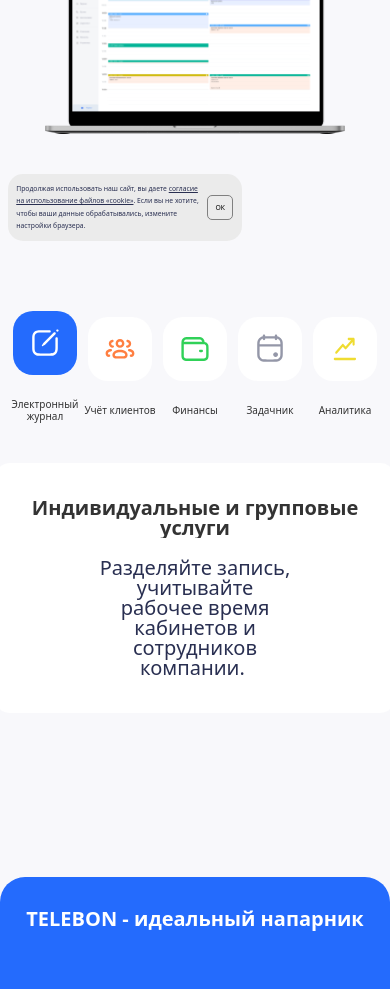
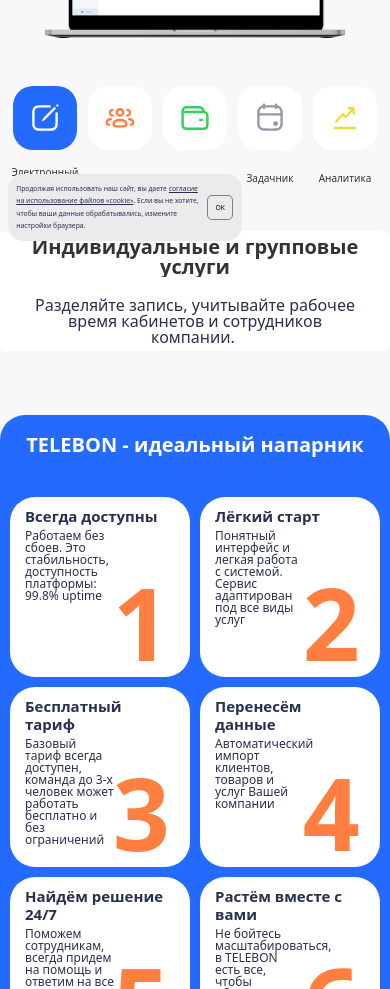
Before and after one commit to Pavel293/Site2, a Next.js app: page / in a window 390 px wide. Shown: the part 578-1567 px from the top of the page. Built offline with nearby package versions, Linux system fonts and the light colour scheme; no server answers.

Commit message:
small fix

```diff
--- a/src/components/layout/Layout.module.scss
+++ b/src/components/layout/Layout.module.scss
@@ -1,3 +1,4 @@
 .container {
 	background-color: #f8f8fb;
+	-webkit-tap-highlight-color: transparent;
 }
--- a/src/components/layout/footer/Footer.module.scss
+++ b/src/components/layout/footer/Footer.module.scss
@@ -50,6 +50,7 @@
 			margin-top: 32px;
 			gap: 16px;
 			margin-bottom: 16px;
+			-webkit-tap-highlight-color: transparent;
 			.text {
 				display: flex;
 				flex-direction: row;
--- a/src/components/screens/description/Description.module.scss
+++ b/src/components/screens/description/Description.module.scss
@@ -42,6 +42,9 @@
 		font-weight: 400;
 		text-align: center;
 		color: #333333;
+		height: 10px;
+		display: flex;
+		align-items: center;
 	}
 	&:nth-child(1) {
 		.iconBox {
@@ -141,15 +144,17 @@
 @media (max-width: 900px) {
 	.fuck {
 		align-items: center;
+		margin-top: 0;
 		.buttonBorder {
 			gap: 0;
 		}
 	}
 	.buttonContent {
 		width: 400px;
-		height: 250px;
+		height: 120px;
 		flex-direction: column;
 		justify-content: center;
+		padding: 10px 0;
 		div{
 			.textBox{
 				display: flex;
@@ -162,9 +167,9 @@
 					text-align: center;
 				}
 				h4 {
-					width: 50vw;
-					font-size: 20px;
-					line-height: 20px;
+					width: 90%;
+					font-size: 16px;
+					line-height: 16px;
 					text-align: center;
 				}
 			}
--- a/src/components/screens/hero/Hero.module.scss
+++ b/src/components/screens/hero/Hero.module.scss
@@ -42,7 +42,7 @@
 		.buttons {
 			@apply flex gap-6 items-center justify-center;
 			margin: 40px 0 0 0;
-
+			-webkit-tap-highlight-color: transparent;
 			list-style: none;
 			padding: 0;
 			.auth {
--- a/src/components/screens/home/Home.module.scss
+++ b/src/components/screens/home/Home.module.scss
@@ -67,6 +67,7 @@
 		}
 	}
 	.button {
+		-webkit-tap-highlight-color: transparent;
 		display: flex;
 		margin: 0 auto;
 		align-items: center;
@@ -211,17 +212,22 @@
 		}
 	}
 	.wrapper {
-		@apply flex flex-col gap-[100px] pt-24;
+		@apply flex flex-col gap-[100px] pt-12;
 	}
 }
 
 @media (max-width: 440px) {
+	.wrapper {
+		padding-top: 0;
+		gap: 32px;
+	}
 	.container {
 		width: 400px;
 		h1 {
 			font-size: 25px;
 		}
 		.grid {
+			margin: 16px 0 48px 0;
 			grid-template-columns: repeat(1, 1fr);
 			.card {
 				.text {
@@ -245,7 +251,7 @@
 		}
 		.company {
 			width: 400px;
-			margin: 32px auto;
+			margin: 32px auto 0 auto;
 			flex-direction: column;
 			.text {
 				width: 356px;
--- a/src/components/screens/home/Home.tsx
+++ b/src/components/screens/home/Home.tsx
@@ -69,9 +69,9 @@
 							</div>
 						))}
 					</div>
-					<Link href="https://lk.telebon.ru/registration">
-						<div className={styles.button}>Зарегистрироваться</div>
-					</Link>
+					<div className={styles.button}>
+						<Link href="https://lk.telebon.ru/registration">Зарегистрироваться</Link>
+					</div>
 					<div className={styles.company}>
 						<div className={styles.text}>
 							<h2>В реестре аккредитованных ИТ-компаний</h2>
--- a/src/components/screens/rate/Rate.module.scss
+++ b/src/components/screens/rate/Rate.module.scss
@@ -65,9 +65,11 @@
 		display: none;
 	}
 	.fuck {
-		height: 800px;
+		height: 700px;
+		margin-top: 32px;
 		h1{
 			font-size: 20px;
+			margin: 16px auto 32px auto;
 		}
 	}
 	.container {
@@ -75,21 +77,22 @@
 		grid-template-columns: repeat(2, 1fr);
 		gap: 10px;
 		.card {
-			height: 200px;
-			width: 200px;
-			padding: 20px;
+			height: 180px;
+			width: 180px;
+			padding: 10px 15px;
 			h2{
 				font-size: 15px;
+				line-height: 18px;
 			}
 			p{
 				margin-top: 5px;
 				font-size: 12px;
 				line-height: 12px;
-				width: 105px;
+				width: 90px;
 			}
 			h3 {
 				font-size: 100px;
-				bottom: 0;
+				bottom: -20px;
 				right: 20px;
 			}
 		}
```
